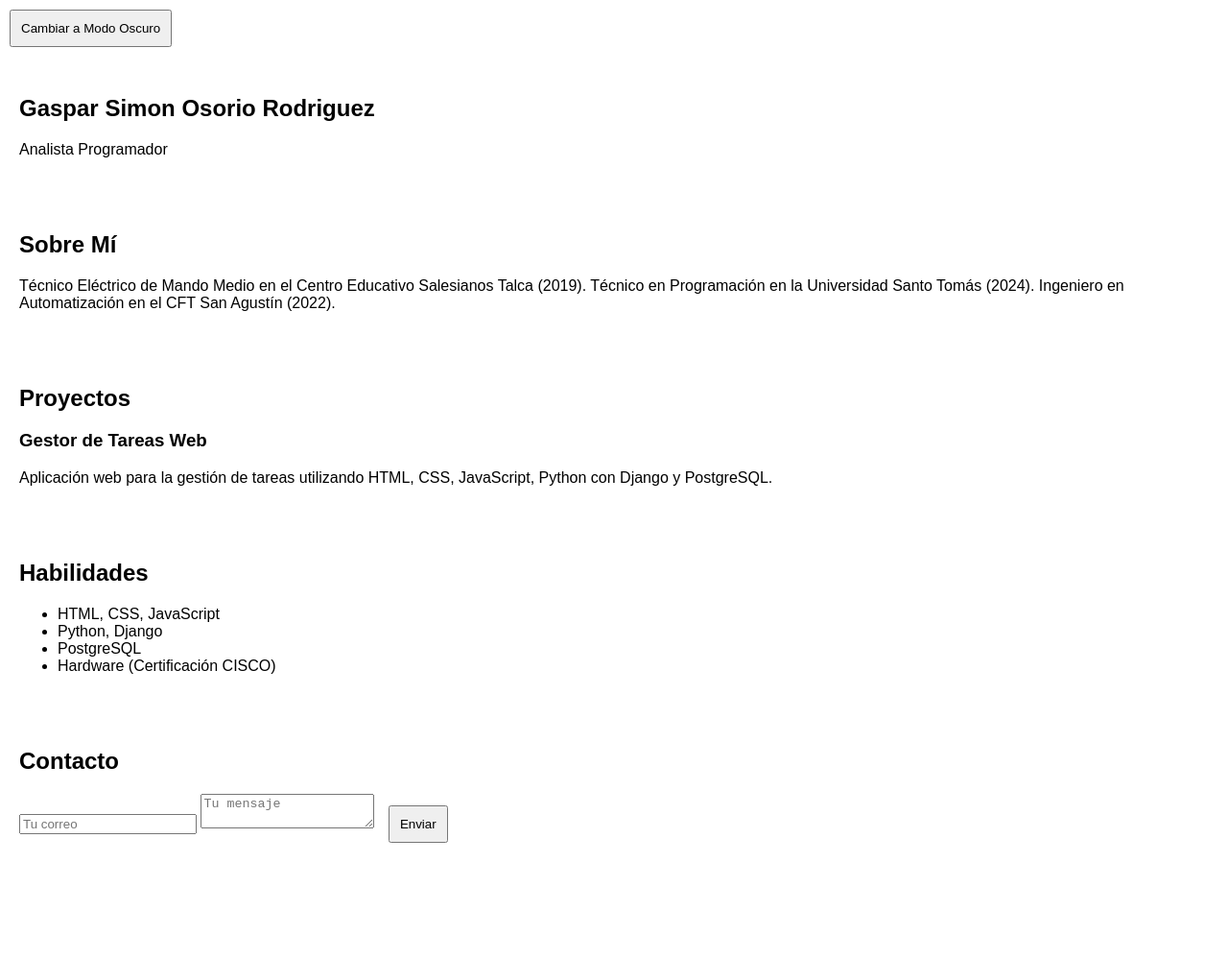
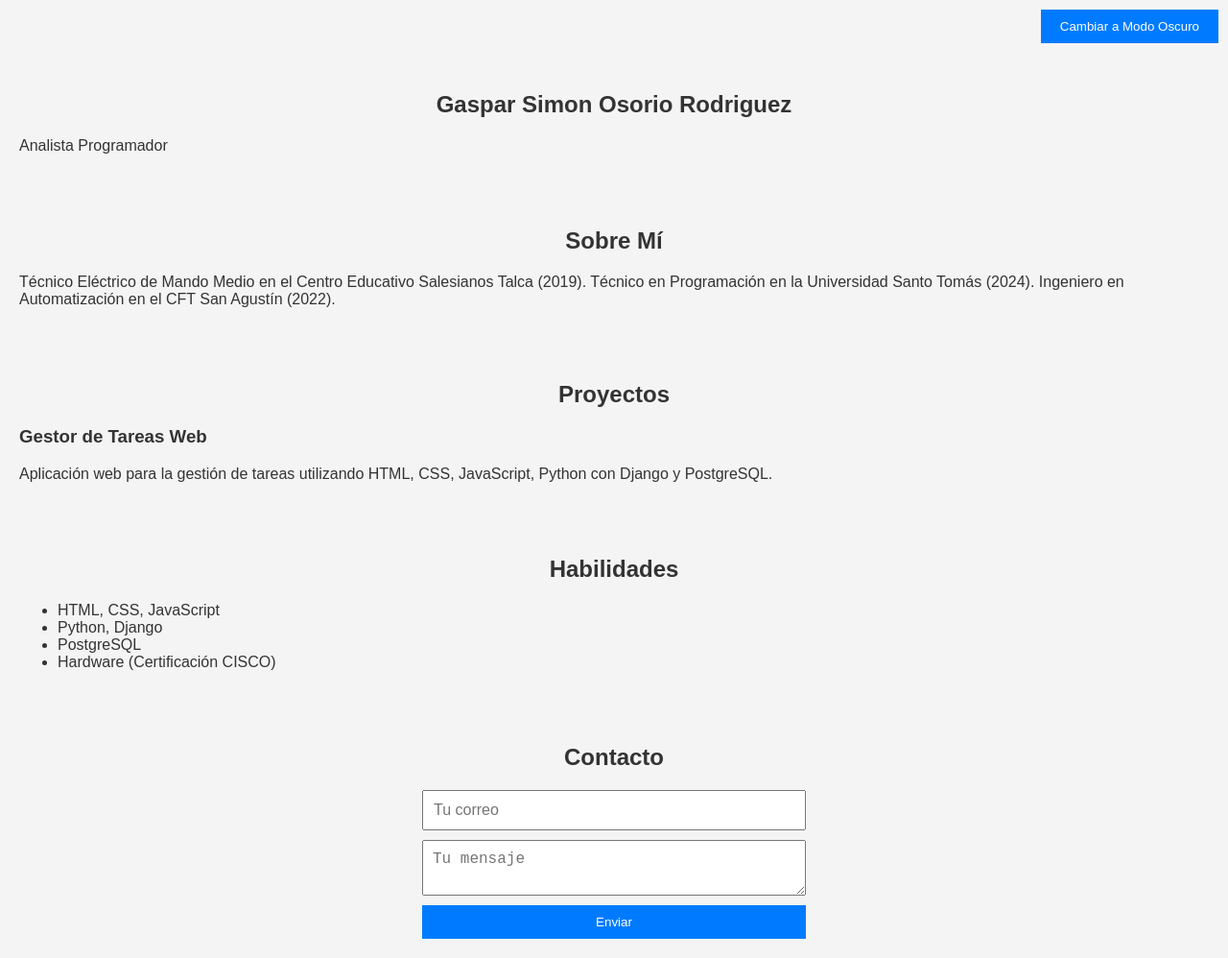
Before and after one commit to desastre137/Portafolio-Gaspar, a plain HTML site: page index.html in a window 1280 px wide. Shown: the whole page at 96% size. Before the commit the page ends 908 px from the top, so only its background shows below. Drawn offline with Linux system fonts and the light colour scheme; files that its build step writes are made by us from their sources; files whose address does not match are found by name.

Commit message:
Update styles.css

```diff
--- a/styles.css
+++ b/styles.css
@@ -1,38 +1,52 @@
-
 body {
     font-family: Arial, sans-serif;
     margin: 0;
     padding: 0;
-        background-color: var(--bg-color);
-        color: var(--text-color);
+    background-color: #f4f4f4;
+    color: #333;
 }
 
-    header {
-        background-color: var(--header-bg);
-        color: var(--header-text);
-        padding: 20px;
-        text-align: center;
+.toggle-theme {
+    text-align: right;
+    padding: 10px;
+}
+
+/* Modo Oscuro */
+body.dark-mode {
+    background-color: #333;
+    color: #f4f4f4;
+}
+
+.toggle-theme button {
+    padding: 10px 20px;
+    cursor: pointer;
 }
 
 section {
     padding: 20px;
 }
 
+h1, h2 {
+    text-align: center;
+}
+
+form {
+    display: flex;
+    flex-direction: column;
+    max-width: 400px;
+    margin: 0 auto;
+}
+
+input, textarea {
+    margin-bottom: 10px;
+    padding: 10px;
+    font-size: 16px;
+}
+
 button {
     padding: 10px;
-        margin: 10px;
+    background-color: #007BFF;
+    color: white;
+    border: none;
+    cursor: pointer;
 }
-
-    :root {
-        --bg-color: #ffffff;
-        --text-color: #000000;
-        --header-bg: #f4f4f4;
-        --header-text: #000000;
-    }
-
-    [data-theme="dark"] {
-        --bg-color: #121212;
-        --text-color: #ffffff;
-        --header-bg: #1e1e1e;
-        --header-text: #ffffff;
-    }
```
Lines whose indentation alone changed are shown as unchanged.
